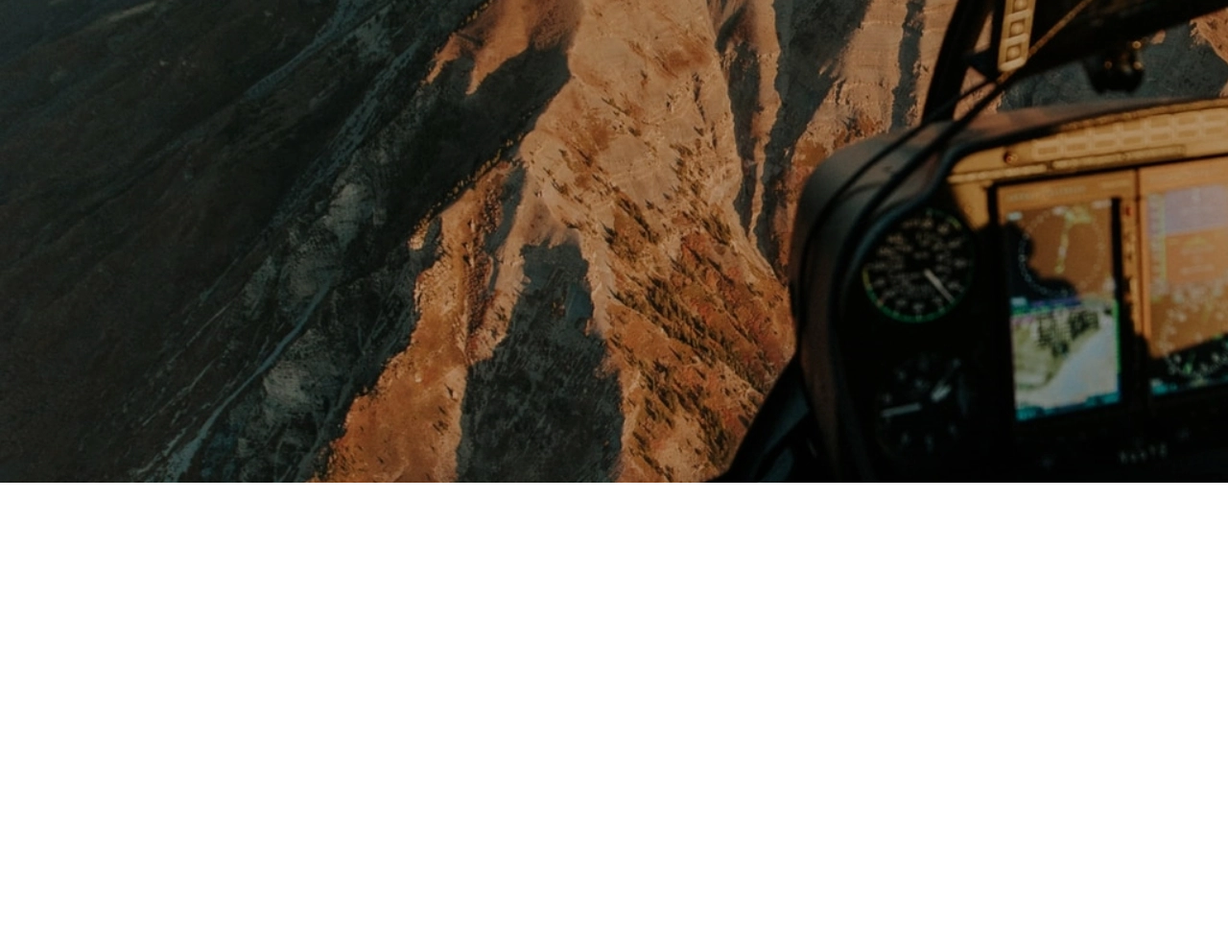
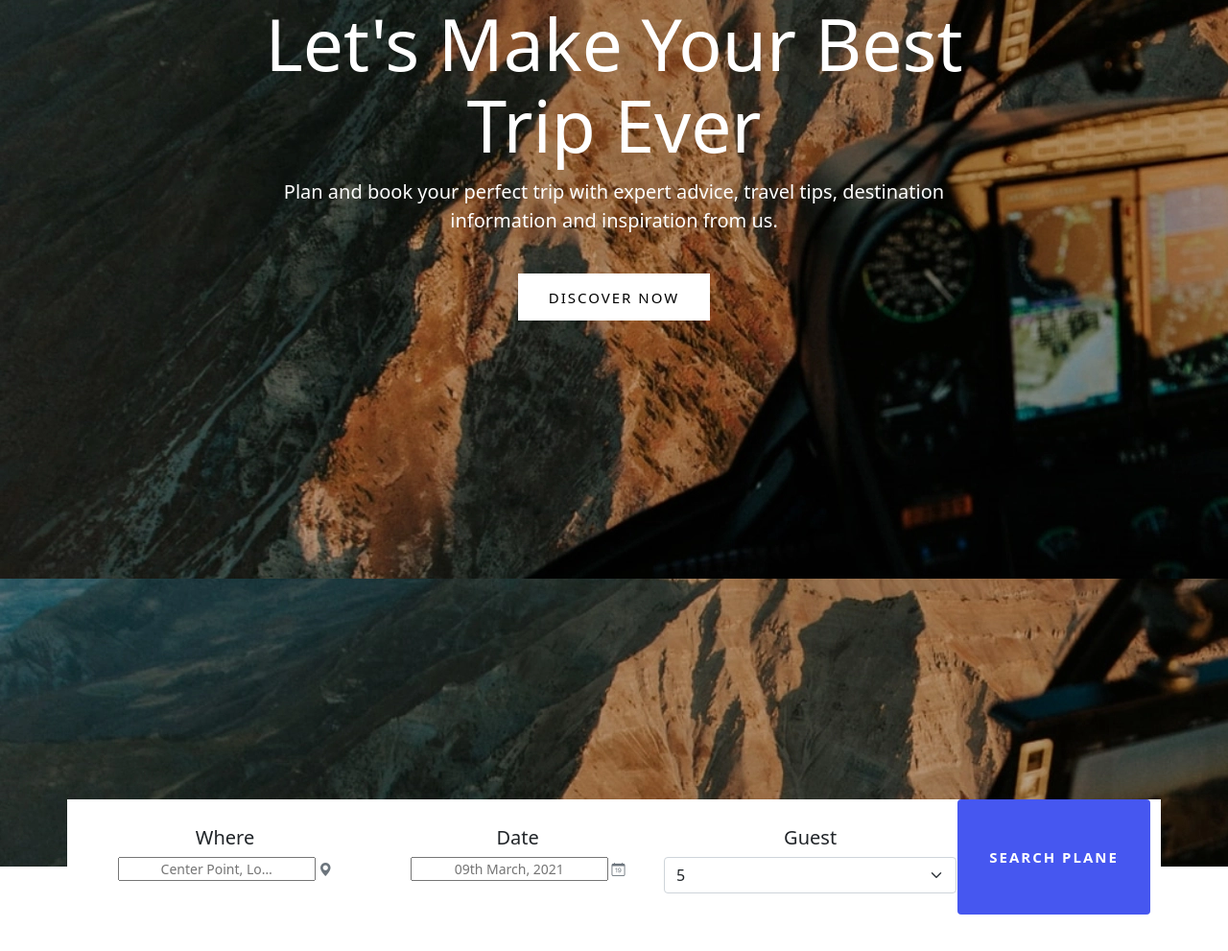
Before and after one commit to tahemeena/FlyPlane, a plain HTML site: page index.html in a window 1280 px wide. Shown: the part 297-1288 px from the top of the page at 96% size. Before the commit the page ends 800 px from the top, so only its background shows below. Drawn offline with nearby package versions, Linux system fonts and the light colour scheme.

Commit message:
added soem css chagnes

```diff
--- a/index.html
+++ b/index.html
@@ -16,8 +16,8 @@
 
 <body>
 
-    <div class="bg-image" style=" background-image: url('./hero.webp');
-       height: 100vh; ">
+    <div class="bg-image hero " style=" background-image: url('./hero.webp');
+       height: 150vh; ">
     </div>
     <div class="header">
         <div class="container">
@@ -51,7 +51,8 @@
 
                         <div class="col-lg-3">
                             <div class="logo">
-                                <a href="#"><img src="./logo.webp" alt="logo pic"></div>
+                                <a href="#"><img src="./logo.webp" alt="logo pic">
+                            </div>
                             </a>
                         </div>
                         <div class="col-lg-9">
@@ -60,8 +61,8 @@
                                     <li class="item" class="active"><a href="#">Home</a></li>
                                     <div class="dropdown">
                                         <a class=" dropdown-toggle" href="#" role="button" id="dropdownMenuLink" data-bs-toggle="dropdown" aria-expanded="false">
-                                             Pages
-                                            </a>
+                                            Pages
+                                        </a>
 
                                         <ul class="dropdown-menu" aria-labelledby="dropdownMenuLink">
                                             <li><a class="dropdown-item" href="#">Places</a></li>
@@ -80,9 +81,62 @@
                     </div>
                 </div>
             </div>
-            <div class="canvas"></div>
+
         </div>
     </div>
+    <section class="hero-section ">
+        <div class="container ">
+            <div class="row">
+                <div class="col-lg-12">
+                    <div class="heading-text ">
+                        <h1>Let's Make Your Best Trip Ever</h1>
+                        <p>Plan and book your perfect trip with expert advice, travel tips, destination information and inspiration from us.</p>
+                        <a href="#" class="btn-primary discover-btn">Discover Now</a>
+                    </div>
+                </div>
+            </div>
+        </div>
+    </section>
+
+    <section class="filter-form">
+        <div class="filter-search">
+            <div class="container back-color">
+                <div class="row">
+                    <div class="col-lg-12 ">
+                        <form action="" class="filter-col ">
+                            <div class="filter-item col ">
+                                <h5>Where</h5>
+                                <div class="form-text">
+                                    <input type="text" placeholder="Center Point, Lo…">
+                                    <span><i class="bi bi-geo-alt-fill"></i></span>
+                                </div>
+                            </div>
+                            <div class="filter-item col ">
+                                <h5>Date</h5>
+                                <div class="form-text">
+                                    <input type="text" placeholder="09th March, 2021">
+                                    <span><i class="bi bi-calendar-date"></i></span>
+                                </div>
+                            </div>
+                            <div class="filter-item col ">
+                                <h5>Guest</h5>
+                                <select class="form-select" aria-label="Default select example">
+                                    <option selected>5</option>
+                                    <option value="1">4</option>
+                                    <option value="2">3</option>
+                                    <option value="3">8</option>
+                                  </select>
+                            </div>
+                            <button class="btn submit-btn">Search Plane</button>
+                        </form>
+                    </div>
+                </div>
+            </div>
+        </div>
+
+    </section>
+
+
 
 
 
--- a/style.css
+++ b/style.css
@@ -99,3 +99,101 @@ ul li a:hover {
 .dropdown ul li a:hover {
     background: rgba(29, 42, 59, .1);
 }
+
+.hero-section {
+    position: absolute;
+    top: 300px;
+    left: 0;
+    width: 100%;
+    color: #fff;
+}
+
+.hero {
+    padding-top: 300px;
+    padding-bottom: 235px;
+    margin-bottom: 50px;
+}
+
+.heading-text {
+    display: flex;
+    justify-content: center;
+    align-items: center;
+    flex-direction: column;
+    max-width: 750px;
+    text-align: center;
+    margin: 0 auto;
+}
+
+.heading-text h1 {
+    font-size: 75px;
+    color: #fff;
+    margin-bottom: 12px;
+    line-height: 85px;
+    font-weight: 500;
+}
+
+.heading-text p {
+    color: #fff;
+    font-size: 20px;
+    line-height: 30px;
+    margin-bottom: 40px;
+}
+
+.discover-btn {
+    display: inline-block;
+    font-size: 15px;
+    background: #fff;
+    color: black;
+    padding: 14px 32px 12px;
+    font-weight: 500;
+    letter-spacing: 2px;
+    text-transform: uppercase;
+    text-decoration: none;
+}
+
+.filter-form {
+    /* margin-bottom: -60; */
+    /* position: relative;
+    bottom: 0px;
+    left: 0; */
+    width: 100%;
+    position: relative;
+    right: 0;
+    bottom: 120px;
+}
+
+.back-color {
+    background-color: #fff;
+}
+
+.filter-col {
+    display: flex;
+}
+
+.filter-item {
+    margin-bottom: 20px;
+    width: calc(27.33% - 130px);
+    float: left;
+    padding: 28px 0 10px;
+    position: relative;
+    text-align: center;
+}
+
+.filter-item input {
+    text-align: center;
+}
+
+.submit-btn {
+    font-size: 15px;
+    color: #fff;
+    background: #4657f0;
+    font-weight: 700;
+    letter-spacing: 2px;
+    text-transform: uppercase;
+    border: none;
+    padding: 10px;
+    width: 18%;
+    height: 120px;
+    position: relative;
+    right: -1px;
+}
```
